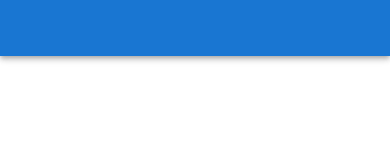
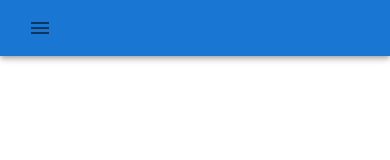
Before and after one commit to GiessC/ecommerce, a React (Vite) app in the folder web/: page /app in a window 390 px wide. Shown: the top 160 px of the page. Built offline with nearby package versions, Linux system fonts and the light colour scheme.

Commit message:
added hamburger menu button to MenuBar

```diff
--- a/web/src/components/menu-bar/MenuBar.tsx
+++ b/web/src/components/menu-bar/MenuBar.tsx
@@ -1,11 +1,15 @@
 import Box from "@mui/material/Box";
-import {AppBar, Toolbar} from "@mui/material";
+import {AppBar, IconButton, Toolbar} from "@mui/material";
+import MenuIcon from '@mui/icons-material/Menu';
 
 export default function MenuBar() {
     return (
         <Box className={'flex-grow'}>
             <AppBar position={'static'}>
                 <Toolbar>
+                    <IconButton size={'large'} aria-label={'Menu'}>
+                        <MenuIcon />
+                    </IconButton>
                 </Toolbar>
             </AppBar>
         </Box>
```
